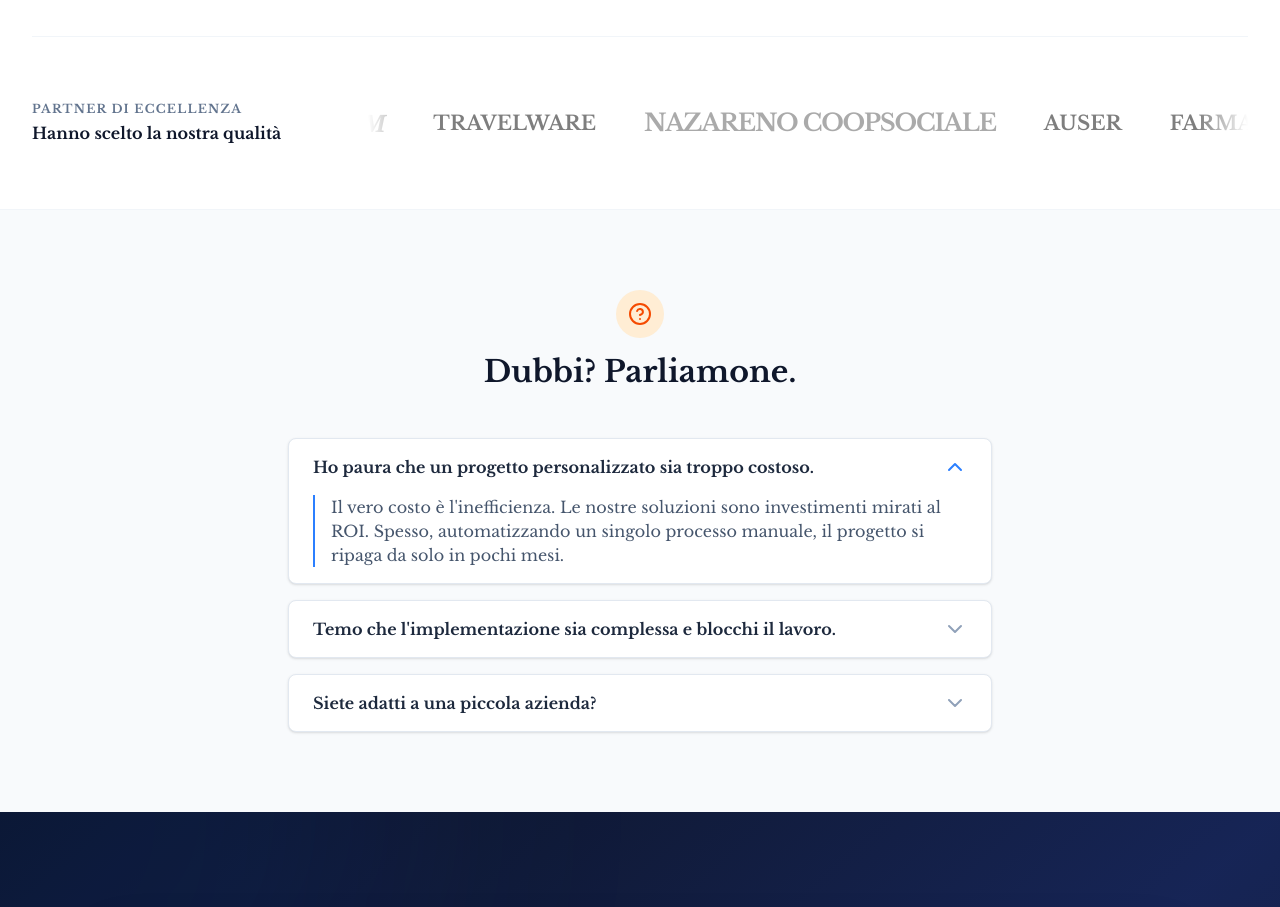
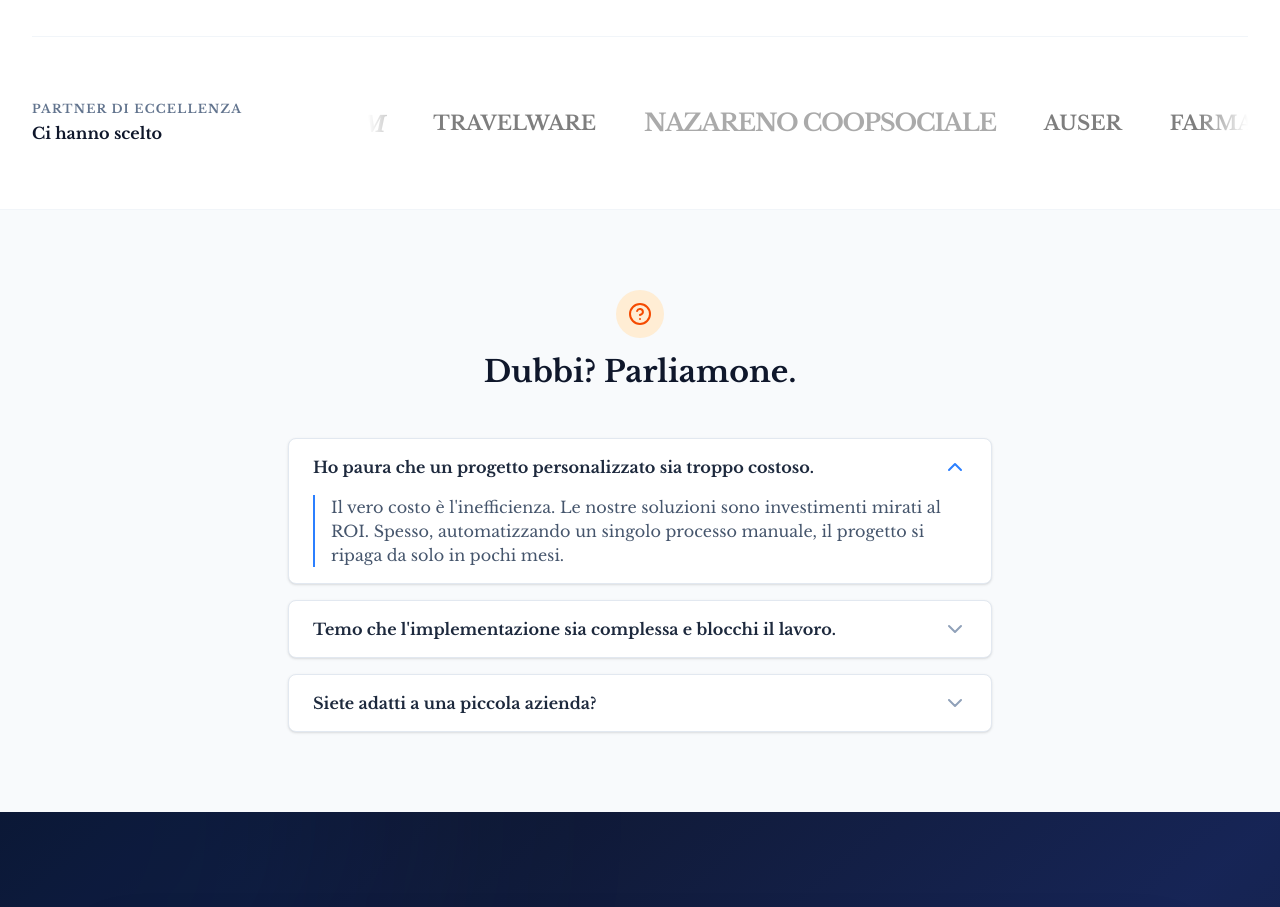
Before and after one commit to abeatbeyondlab/landing-new-v2, a Next.js app: page / in a window 1280 px wide. Shown: the part 7680-8587 px from the top of the page. Built offline with nearby package versions, Linux system fonts and the light colour scheme.

Commit message:
fix copy

```diff
--- a/components/Trust.tsx
+++ b/components/Trust.tsx
@@ -109,7 +109,7 @@ export const Trust: React.FC = () => {
               Partner di Eccellenza
             </p>
             <p className="text-slate-900 font-semibold">
-              Hanno scelto la nostra qualità
+              Ci hanno scelto
             </p>
           </div>
 
```
